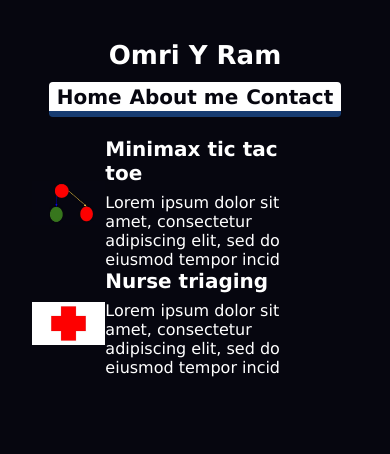
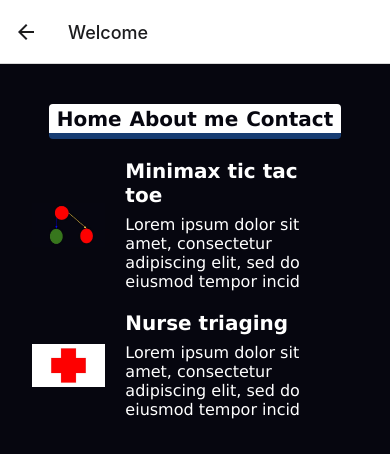
Before and after one commit to RamOmri/OmriYRam.io, a React Native app: screen /Home in a window 390 px wide. Shown: the top 454 px of the page. Built offline with nearby package versions, Linux system fonts and the light colour scheme.

Commit message:
Adds a welcome page and improves some styling

```diff
--- a/package.json
+++ b/package.json
@@ -19,6 +19,7 @@
     "@reduxjs/toolkit": "^1.9.1",
     "contentful": "^9.2.14",
     "expo": "~47.0.9",
+    "expo-linear-gradient": "~12.0.1",
     "expo-status-bar": "~1.4.2",
     "fbjs": "^3.0.4",
     "metro-core": "^0.73.6",
--- /dev/null
+++ b/src/components/Button.tsx
@@ -0,0 +1,30 @@
+import React, { useState } from "react";
+import { Animated, Easing, StyleSheet } from "react-native";
+import { TouchableOpacity } from "react-native-gesture-handler";
+import { Text, COLORS } from "../styles";
+import { useGetDimensions } from "../utils";
+
+type Props = {
+  label: string;
+} & Pick<React.ComponentProps<typeof TouchableOpacity>, "onPress">;
+
+export default function Button({ label, onPress }: Props) {
+  const { width } = useGetDimensions();
+  return (
+    <TouchableOpacity
+      style={[styles.container, { borderRadius: width / 100 }]}
+      activeOpacity={0.7}
+      onPress={onPress}
+    >
+      <Text fontType="BodyHeader">{label}</Text>
+    </TouchableOpacity>
+  );
+}
+
+const styles = StyleSheet.create({
+  container: {
+    backgroundColor: COLORS.Maroon,
+    paddingHorizontal: 16,
+    paddingVertical: 8,
+  },
+});
--- a/src/components/ProjectCard.tsx
+++ b/src/components/ProjectCard.tsx
@@ -31,6 +31,7 @@ const styles = StyleSheet.create({
   container: {
     flexDirection: "row",
     width: "90%",
+    marginBottom: 20,
   },
   image: {
     height: "100%",
@@ -43,6 +44,7 @@ const styles = StyleSheet.create({
   imageContainer: {
     width: "25%",
     alignContent: "center",
+    marginRight: 20,
   },
   title: {
     marginBottom: 8,
--- a/src/components/TabBar/TabBar.tsx
+++ b/src/components/TabBar/TabBar.tsx
@@ -1,6 +1,5 @@
 import { MaterialTopTabBarProps } from "@react-navigation/material-top-tabs";
-import React from "react";
-import { FC } from "react";
+import React, { FC } from "react";
 import { View, StyleSheet } from "react-native";
 import { COLORS, Text } from "../../styles";
 import { useGetDimensions } from "../../utils";
@@ -11,9 +10,6 @@ export const TabBar: FC<MaterialTopTabBarProps> = ({ state, navigation }) => {
   const height = 0.035 * width > 35 ? 0.035 * width : 35;
   return (
     <View style={styles.container}>
-      <Text fontType="Title" style={styles.title}>
-        Omri Y Ram
-      </Text>
       <View
         style={[styles.tabContainer, { height, borderRadius: width / 100 }]}
       >
--- a/src/components/index.ts
+++ b/src/components/index.ts
@@ -1,4 +1,5 @@
 import ProjectCard from "./ProjectCard"
+import Button from "./Button"
 
 export { TabBar } from "./TabBar/TabBar"
-export { ProjectCard }
+export { ProjectCard, Button }
--- a/src/router/HomeRouter.tsx
+++ b/src/router/HomeRouter.tsx
@@ -3,7 +3,8 @@ import React from "react";
 import { NavigationContainer } from "@react-navigation/native";
 import { createStackNavigator } from "@react-navigation/stack";
 import { createMaterialTopTabNavigator } from "@react-navigation/material-top-tabs";
-import { Home, Contact } from "../screens";
+import { Home, Contact, Welcome } from "../screens";
+import { withLayoutContext } from "expo-router";
 import { TabBar } from "../components";
 
 const Stack = createStackNavigator();
@@ -11,23 +12,28 @@ const Tabs = createMaterialTopTabNavigator();
 
 const HomeStack = () => {
   return (
-    <Stack.Navigator>
-      <Stack.Screen
-        name="Home"
-        component={Home}
-        options={{ title: "Welcome" }}
-      />
-    </Stack.Navigator>
+    <Tabs.Navigator tabBar={(props) => <TabBar {...props} />}>
+      <Tabs.Screen name="Home" component={Home} />
+      <Tabs.Screen name="Contact" component={Contact} />
+    </Tabs.Navigator>
   );
 };
 
 function HomeTabs() {
   return (
     <NavigationContainer>
-      <Tabs.Navigator tabBar={(props) => <TabBar {...props} />}>
-        <Tabs.Screen name="Home" component={Home} />
-        <Tabs.Screen name="Contact" component={Contact} />
-      </Tabs.Navigator>
+      <Stack.Navigator>
+        <Stack.Screen
+          name="welcome"
+          component={Welcome}
+          options={{ title: "Welcome" }}
+        />
+        <Stack.Screen
+          name="Home"
+          component={HomeStack}
+          options={{ title: "Welcome" }}
+        />
+      </Stack.Navigator>
     </NavigationContainer>
   );
 }
--- /dev/null
+++ b/src/screens/Welcome.tsx
@@ -0,0 +1,50 @@
+import React from "react";
+import { View, StyleSheet, ImageBackground } from "react-native";
+import { COLORS, Text } from "../styles";
+import { useGetDimensions } from "../utils";
+import { LinearGradient } from "expo-linear-gradient";
+import { Button } from "../components";
+import { useNavigation, Link } from "@react-navigation/native";
+
+export default function Welcome() {
+  const { height, width } = useGetDimensions();
+  const navigation = useNavigation();
+  return (
+    <>
+      <View style={{ flex: 1, backgroundColor: COLORS.Black }}>
+        <ImageBackground
+          source={require("../../assets/welcome.jpeg")}
+          style={[styles.container, { height }]}
+        >
+          <View style={{ height, width }}>
+            <LinearGradient
+              // Button Linear Gradient
+              colors={[COLORS.Maroon, COLORS.MaroonOpaque]}
+              locations={[0, 0.2, 1]}
+              style={styles.container}
+              start={{ x: 0, y: 0 }}
+            >
+              <Text fontType="Title" style={styles.title}>
+                Hi, I am Omri
+              </Text>
+              <Link to={"/Home"}>
+                <Button label="Enter" />
+              </Link>
+            </LinearGradient>
+          </View>
+        </ImageBackground>
+      </View>
+    </>
+  );
+}
+
+const styles = StyleSheet.create({
+  container: {
+    alignItems: "center",
+    flex: 1,
+  },
+  title: {
+    marginBottom: 24,
+    marginTop: 60,
+  },
+});
--- a/src/screens/index.ts
+++ b/src/screens/index.ts
@@ -1,4 +1,5 @@
 import Home from './Home'
 import Contact from "./Contact"
+import Welcome from './Welcome'
 
-export { Home, Contact }
+export { Home, Contact, Welcome }
```
Also changed, not shown: assets/welcome.jpeg (added).
